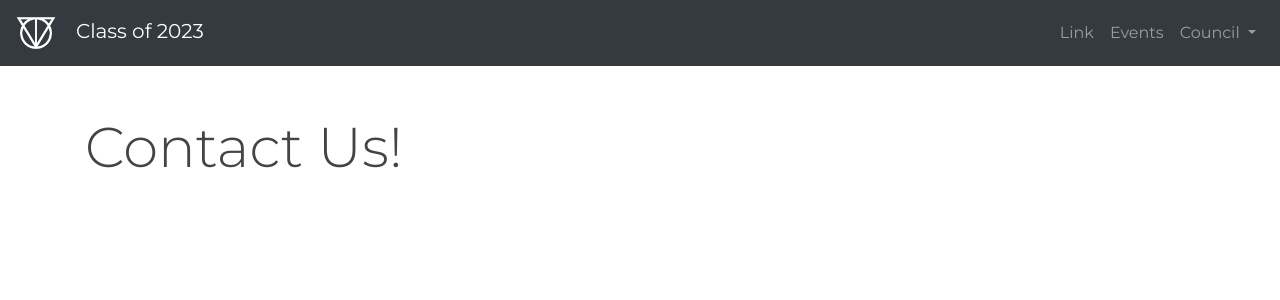
After one commit to Rushilwiz/tj2023, a Django app: page /contact/ in a window 1280 px wide. The commit adds this page. Shown: the top 300 px of the page. Run offline with Django 3.2, Linux system fonts and the light colour scheme; parts of the project's set-up code (start-up, migrations or seed data) failed here and were passed over; some libraries are stand-ins or nearby versions; some web fonts are replaced.

Commit message:
added contact page

```diff
--- a/pages/static/pages/css/styles.css
+++ b/pages/static/pages/css/styles.css
@@ -8,7 +8,7 @@ html {
   overflow-x: hidden;
 }
 
-.person_cont {
+.person {
     text-align: center;
     margin: 20px;
 }
@@ -24,10 +24,6 @@ html {
     margin: 15px;
     border-radius: 10px;
     box-shadow: 12px 12px rgb(0, 0, 0, 0.1), -12px -12px rgb(0, 0, 0, 0.3);
-}
-
-.council h2{
-    text-align: center;
 }
 
 .details p a {
--- a/pages/templates/pages/base.html
+++ b/pages/templates/pages/base.html
@@ -41,7 +41,7 @@
                           <a class="dropdown-item" href="{% url 'council' %}">About us</a>
                           <a class="dropdown-item" href="{% url 'notes' %}">Our Meetings</a>
                           <div class="dropdown-divider"></div>
-                          <a class="dropdown-item" href="#">Contact Us</a>
+                          <a class="dropdown-item" href="{% url 'contact' %}">Contact Us</a>
                         </div>
                     </li>
                 </ul>
--- /dev/null
+++ b/pages/templates/pages/contact.html
@@ -0,0 +1,11 @@
+{% extends 'pages/base.html' %}
+{% load static %}
+{% block title %}Council{% endblock title %}
+{% block css %}
+    <link rel="stylesheet" type="text/css" href="{% static 'pages/css/styles.css' %}">
+{% endblock css %}
+{% block content %}
+<div class="container mt-5">
+    <h1 class="display-4">Contact Us!</h1>
+</div>
+{% endblock %}
--- a/pages/urls.py
+++ b/pages/urls.py
@@ -3,6 +3,7 @@ from . import views
 
 urlpatterns = [
     path('', views.index, name="index"),
+    path('contact/', views.contact, name='contact'),
     path('council/', views.council, name='council'),
-    path('events/', views.events, name='events')
+    path('events/', views.events, name='events'),
 ]
--- a/pages/views.py
+++ b/pages/views.py
@@ -19,3 +19,6 @@ def council(request):
 
 def events(request):
     return render(request, 'pages/events.html')
+
+def contact(request):
+    return render (request, 'pages/contact.html')
```
Also changed, not shown: pages/templates/pages/council.html (+40 -27 lines).
